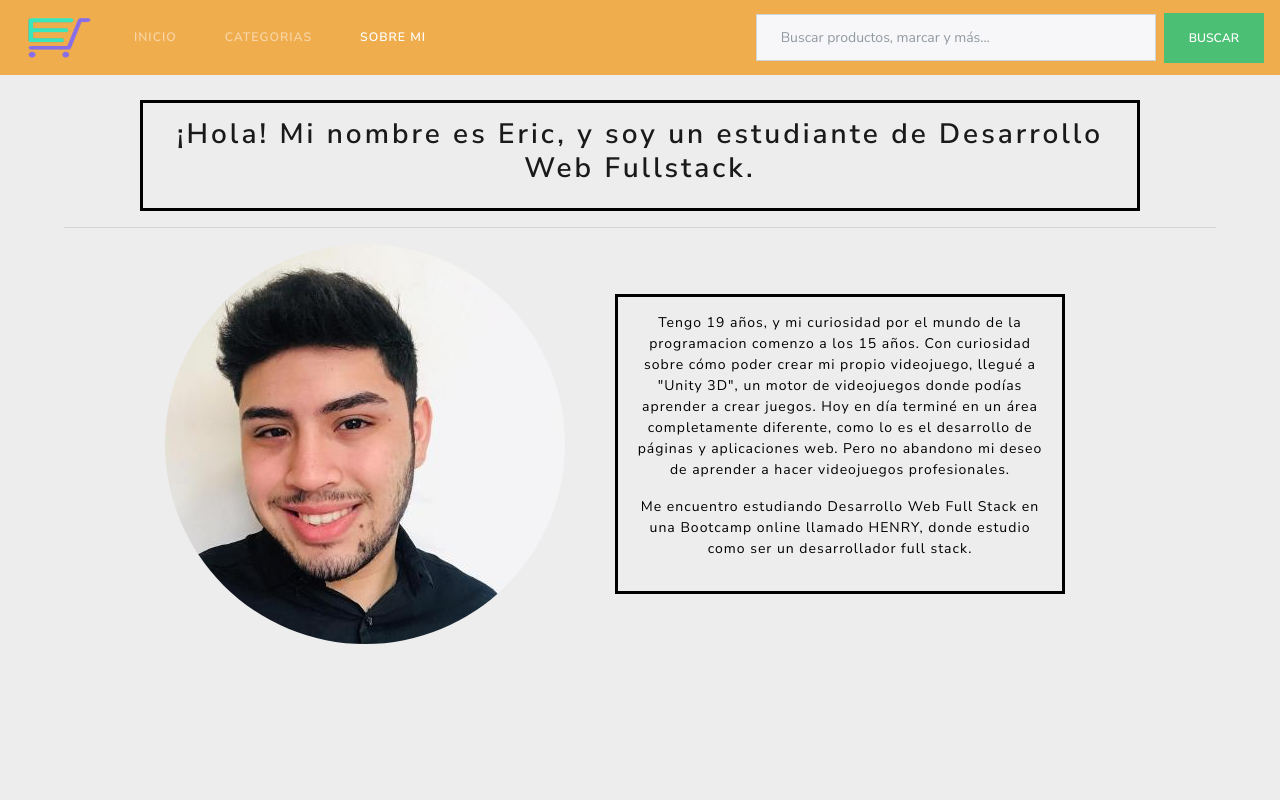
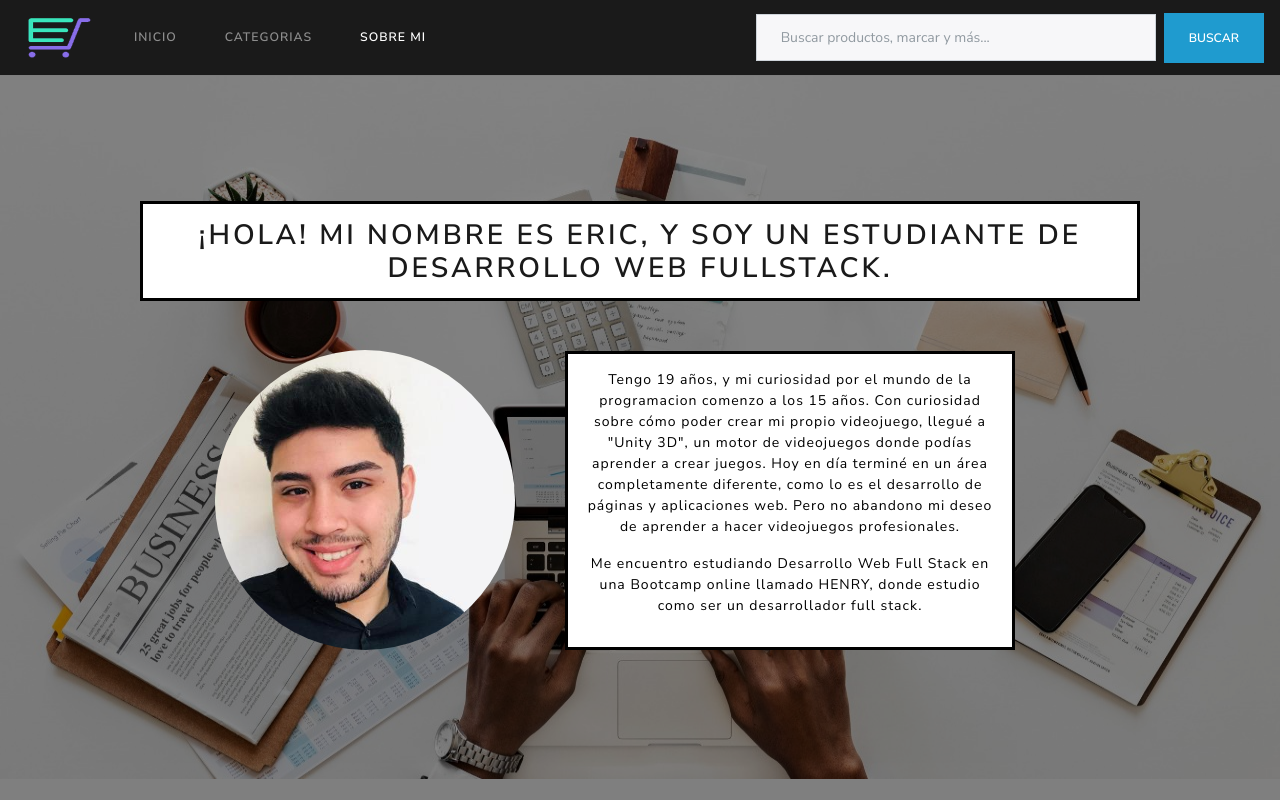
Before and after one commit to EricGomez29/e-commerce, a React (Create React App) app in the folder client/: page /about in a window 1280 px wide. Built offline with nearby package versions, Linux system fonts and the light colour scheme.

Commit message:
Pie da pagina y About terminado

```diff
--- a/client/src/App.js
+++ b/client/src/App.js
@@ -10,6 +10,7 @@ import Filter from './Components/NavBar/FilterComponent';
 import Categorias from './Components/Productos/CategoriesComponent';
 import './App.css';
 import About from './Components/About';
+import PieDePagina from './Components/PieDePagina';
 
 function App() {
   const [resultados, setResultados] = useState([]);
@@ -34,9 +35,10 @@ function App() {
       <div className="App">
         <Route exact path='/' render = {() => <Home /> }/>
         <Route exact path='/about' render = {() => <About /> }/>
-        <Route exact path='/products/categories' render = {() => <Categorias /> }/>
+        <Route exact path='/products/categories' render = {() => <Categorias />}/>
         <Route path='/products/search' render = {() => <Filter />}/>
         <Route exact path='/products/search' render = {() => <Cards products={resultados}/>}/>
+        <Route exact path='/products/search' render = {() => <PieDePagina />}/>
         <Route exact path={`/products/search/category/:name`} render ={({ match }) => <SearchProductsCategories name={match.params.name} funcion={searchCategory} prods={data} />}/>
         <Route exact path='/products/search/filter-price-des' render = {() => <OrdenarPrecioDes products={resultados} categ={data}/> }/>
         <Route exact path='/products/search/filter-price-asc' render = {() => <OrdenarPrecioAsc products={resultados} categ={data}/> }/>
--- a/client/src/Components/About.jsx
+++ b/client/src/Components/About.jsx
@@ -1,16 +1,20 @@
 import React from 'react';
 import style from '../Styles/About.module.css';
 import imagen from '../img/Eric.jpg'
+import fondo from '../img/office.jpeg'
 
 export default function About() {
 
     return (
-        <div className= {style.container}>
+        <div >
+            <div className={style.office}>
+                <img src={fondo} alt="fondo" style={{ width: "100%", height: "100%"}} />
+            </div>
+            <div className={style.backgroundBlack}>
                 <div className={style.title}>
                     <h2>¡Hola! Mi nombre es Eric, y soy un estudiante de Desarrollo Web Fullstack.</h2>
                 </div>
-            <hr style={{width: "90%"}}/>
-            <div style={{display: "flex", width: "90%", justifyContent: "center"}}>
+                <div style={{display: "flex", width: "90%", justifyContent: "center", alignItems: "center"}}>
                     <div className={style.imagenes}>
                         <img className={style.imagenPerfil} src={imagen} alt="perfil image"/>
                     </div>
@@ -20,5 +24,6 @@ export default function About() {
                     </div>
                 </div>
             </div>
+        </div>
     )
 }
--- a/client/src/Components/Home.jsx
+++ b/client/src/Components/Home.jsx
@@ -2,6 +2,7 @@ import React from 'react';
 import { NavLink } from 'react-router-dom';
 import style from '../Styles/Home.module.css';
 import fondo from '../img/fondo-madera.jpg'
+import PieDePagina from './PieDePagina';
 
 export default function Home() {
 
@@ -15,11 +16,12 @@ export default function Home() {
                     <h1 className="display-3 bg-secondary">Bienvenido y gracias por visitar nuestra pagina!</h1>
                 </div>
                 <hr className="my-4" />
-                <p className="bg-secondary" >Puedes comenzar a buscar tus productos, marcas o más mediante la seccion de categorias o simplemente buscarlas, asi de simple !</p>
+                <p className="bg-secondary" >Puedes comenzar a buscar tus productos, marcas o más mediante la seccion de categorias o simplemente utilizar la barra de busqueda, asi de simple !</p>
                 <p className="lead bg-secondary">
                     <NavLink className="btn btn-primary btn-lg" to='/products/categories' role="button" style={{width: "100%"}}>Ver categorias</NavLink>
                 </p>
             </div>
+            <PieDePagina />
         </div>
     )
 }
--- a/client/src/Components/NavBar/FilterComponent.jsx
+++ b/client/src/Components/NavBar/FilterComponent.jsx
@@ -1,8 +1,7 @@
 import React, { useState } from 'react';
 import { NavLink } from 'react-router-dom';
 
-export default function Filter({ products }) {
-    const [data, setData] = useState( products );
+export default function Filter() {
 
     return(
         <div style={{backgroundColor: "grey", marginTop: "75px", marginBottom: "-100px"}}>
--- a/client/src/Components/NavBar/Nav.jsx
+++ b/client/src/Components/NavBar/Nav.jsx
@@ -6,7 +6,7 @@ import { NavLink } from 'react-router-dom';
 export default function NavBar({ onSearch }) {
 
     return (
-        <nav className="navbar navbar-expand-lg navbar-dark bg-warning fixed-top" style={{height: "75px"}}>
+        <nav className="navbar navbar-expand-lg navbar-dark bg-primary fixed-top" style={{height: "75px"}}>
             <NavLink exact to='/'>
                 <img src={logo} alt="Logo" style={{width:"80px", height: "60px", marginRight: "30px"}}/>
             </NavLink>
--- a/client/src/Components/NavBar/SearchBar.jsx
+++ b/client/src/Components/NavBar/SearchBar.jsx
@@ -18,7 +18,7 @@ export default function SearchBar({ onSearch }) {
                 value={data}
                 onChange={e => setData(e.target.value)}
                 />
-            <input className="btn btn-success my-2 my-sm-0" type="submit" value="Buscar" />
+            <input className="btn btn-info my-2 my-sm-0" type="submit" value="Buscar" />
         </form>
     )
 }
--- /dev/null
+++ b/client/src/Components/PieDePagina.jsx
@@ -0,0 +1,49 @@
+import React from 'react';
+import { Link } from 'react-router-dom';
+
+export default function PieDePagina() {
+
+    return (
+        <footer style={{backgroundColor: "lightgray", borderTop: "1px solid grey", display: "flex", flexDirection: "column"}} target="_blank">
+            <div style={{ display: "flex", justifyContent: "center", paddingLeft: "20px", paddingTop: "15px", paddingBottom: "15px"}}>
+                <div>
+                    <small class="rights">
+                        © 2020 E-Ric
+                    </small>
+                </div>
+                <div>
+                    <small style={{paddingLeft: "10px", paddingRight: "10px"}}>
+                        •
+                    </small>
+                </div>
+                <div>
+                    <small class="rights">
+                        <a href="#">Privacy Policy and Cookies Policy</a>
+                    </small>
+                </div>
+                <div>
+                    <small style={{paddingLeft: "10px", paddingRight: "10px"}}>
+                        •
+                    </small>
+                </div>
+                <div>
+                    <small>
+                        GitHub
+                        <a href='https://github.com/EricGomez29' target="_blank">: EricGomez29</a>
+                    </small>
+                </div>
+                <div>
+                    <small style={{paddingLeft: "10px", paddingRight: "10px"}}>
+                        •
+                    </small>
+                </div>
+                <div>
+                    <small>
+                        Email
+                        <a href='https://mail.google.com/mail/u/0/#inbox?compose=CllgCHrgDRxZGfkBqFLzdPnjlccXRQbkxJmrdnBbJcSlKsJLmFmBFvqKQcHHQLlpSgkWbBxfSvB' target="_blank">: eric.gomez.unq@gmail.com</a>
+                    </small>
+                </div>
+            </div>
+        </footer>
+    )
+}
--- a/client/src/Components/Productos/CategoryFilter.jsx
+++ b/client/src/Components/Productos/CategoryFilter.jsx
@@ -1,5 +1,6 @@
-import React, { useEffect, useState } from 'react';
+import React, { useEffect } from 'react';
 import Cards from './Cards';
+import PieDePagina from '../PieDePagina';
 
 export function SearchProductsCategories({ name, funcion, prods }) {
 
@@ -10,6 +11,7 @@ export function SearchProductsCategories({ name, funcion, prods }) {
     return (
         <div>
             <Cards products={prods} />
+            <PieDePagina />
         </div>
     )
 }
--- a/client/src/Components/Productos/ProductCard.jsx
+++ b/client/src/Components/Productos/ProductCard.jsx
@@ -8,7 +8,7 @@ export default function ProductCard({ key, id, image, name, price, condition, st
         return (
             <div key={key} className={style.productCard}>
                 <div className="card" style={{ width: "250px", height: "400px", alignItems: "center" }} >
-                    <NavLink to={`/producto/${id}`} style={{ textDecoration: 'none' }}>
+                    <NavLink to={`/product/${id}`} style={{ textDecoration: 'none' }}>
                         <div style={{display: "flex", justifyContent: "center", paddingTop: "10px"}}>
                             <img src={image} style={{ maxWidth: "240px", height: "200px" }} alt="Producto" />
                         </div>
@@ -29,7 +29,7 @@ export default function ProductCard({ key, id, image, name, price, condition, st
         return (
             <div className={style.productCard}>
                 <div className="card" style={{ width: "250px", height: "400px", alignItems: "center" }} >
-                    <NavLink to={`/producto/${id}`} style={{ textDecoration: 'none' }}>
+                    <NavLink to={`/product/${id}`} style={{ textDecoration: 'none' }}>
                         <div style={{display: "flex", justifyContent: "center", paddingTop: "10px"}}>
                             <img src={image} style={{ maxWidth: "240px", height: "200px" }} alt="Producto" />
                         </div>
--- a/client/src/Styles/About.module.css
+++ b/client/src/Styles/About.module.css
@@ -5,15 +5,15 @@
     justify-content: center;
     display: flex;
     flex-direction: column;
-    padding-top: 25px;
+    padding-top: 15px;
 }
 
 .container h2 {
     text-transform: none;
-    padding: 15px;
 }
 
 .info {
+    background-color: white;
     border: 3px solid black;
     text-align: center;
     width: 450px;
@@ -22,8 +22,11 @@
 }
 
 .title {
+    padding: 15px;
+    background-color: white;
     border: 3px solid black;
     width: 1000px;
+    height: 100px;
 }
 
 .imagenes {
@@ -32,4 +35,30 @@
 
 .imagenPerfil {
     border-radius: 200px;
+    width: 300px;
+    height: 300px;
 }
+
+.office {
+    padding-top: 1px;
+    display: flex;
+    position: absolute;
+    z-index: -2;
+    width: 100%;
+    height: 88%;
+}
+
+.backgroundBlack {
+    padding-top: 100px;
+    display: flex;
+    flex-direction: column;
+    justify-content: center;
+    align-items: center;
+    position: fixed;
+    top: 0%;
+    left: 0%;
+    z-index: -1;
+    width: 100%;
+    height: 100%;
+    background-color: rgba(0, 0, 0, 0.467);
+}
```
Also changed, not shown: client/src/Components/NavBar/Filter.jsx (+9 -8 lines), client/src/Components/Productos/CategoriesComponent.jsx (+8 -8 lines), client/src/img/office.jpeg (added). Lines whose indentation alone changed are shown as unchanged.
